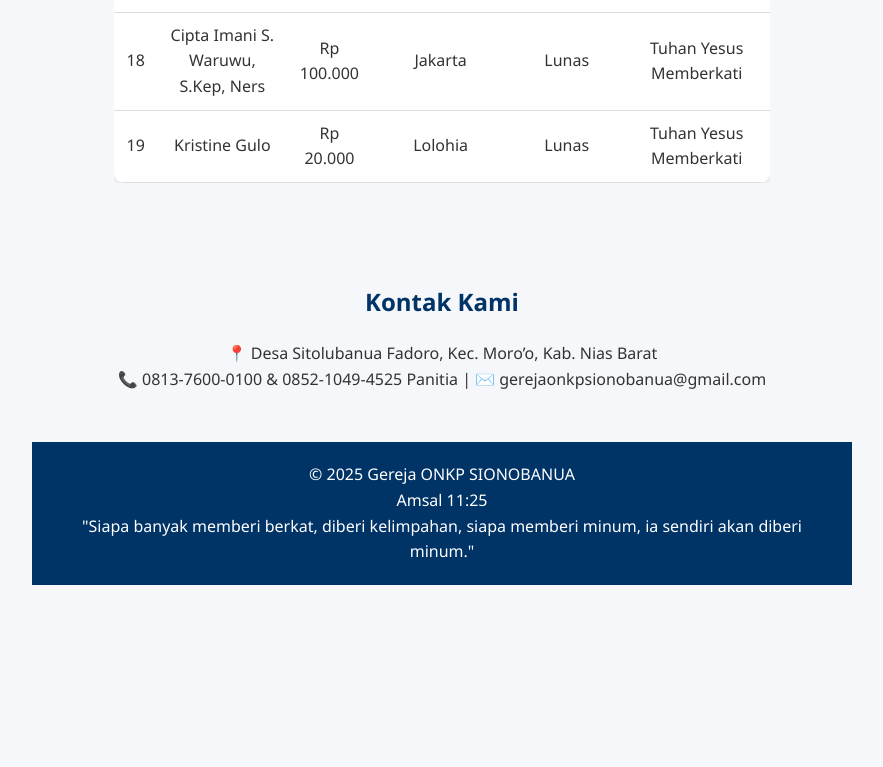
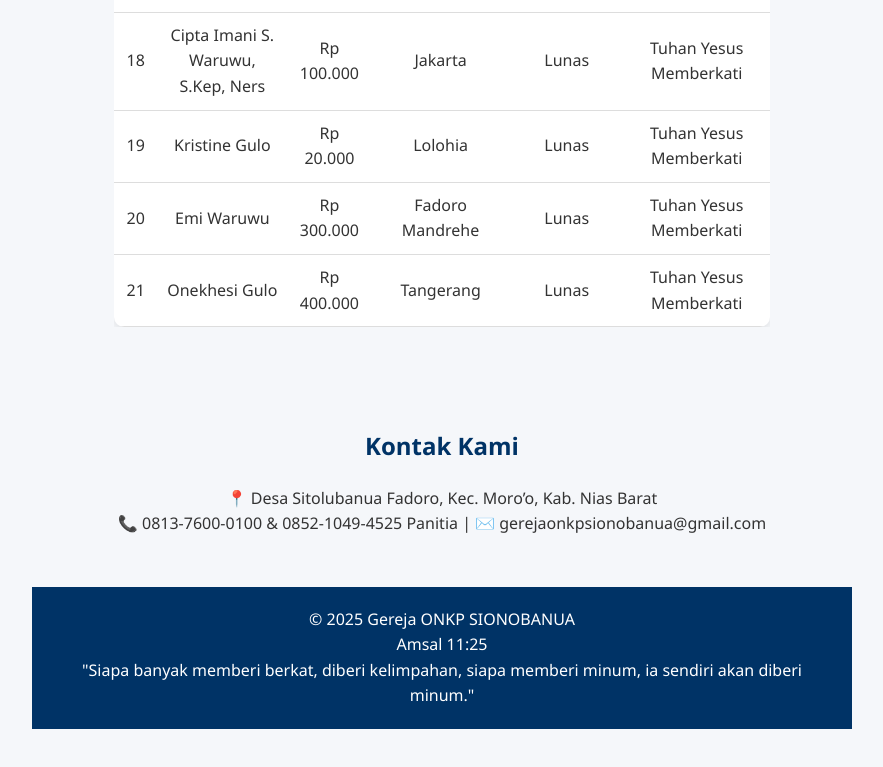
Before and after one commit to martanelis/websitemultimediaonkpsionobanua89, a plain HTML site: page index.html in a window 1280 px wide. Shown: the part 4133-4900 px from the top of the page, without its empty margins (198-1081 px from the left). Before the commit the page ends 4818 px from the top, so only its background shows below. Drawn offline with Linux system fonts and the light colour scheme.

Commit message:
Update index.html

```diff
--- a/index.html
+++ b/index.html
@@ -364,11 +364,28 @@ padding:12px 15px;font-size:18px;cursor:pointer}
 		  <td>Jakarta</td>
           <td>Lunas</td>
 		  <td>Tuhan Yesus Memberkati</td>
-		 <tr>
+		 </tr>
+		  <tr>
           <td>19</td>
           <td>Kristine Gulo</td>
           <td>Rp 20.000</td>
 		  <td>Lolohia</td>
+          <td>Lunas</td>
+		  <td>Tuhan Yesus Memberkati</td>
+        </tr>
+		  <tr>
+          <td>20</td>
+          <td>Emi Waruwu</td>
+          <td>Rp 300.000</td>
+		  <td>Fadoro Mandrehe</td>
+          <td>Lunas</td>
+		  <td>Tuhan Yesus Memberkati</td>
+        </tr>
+		   <tr>
+          <td>21</td>
+          <td>Onekhesi Gulo</td>
+          <td>Rp 400.000</td>
+		  <td>Tangerang</td>
           <td>Lunas</td>
 		  <td>Tuhan Yesus Memberkati</td>
         </tr>
```
